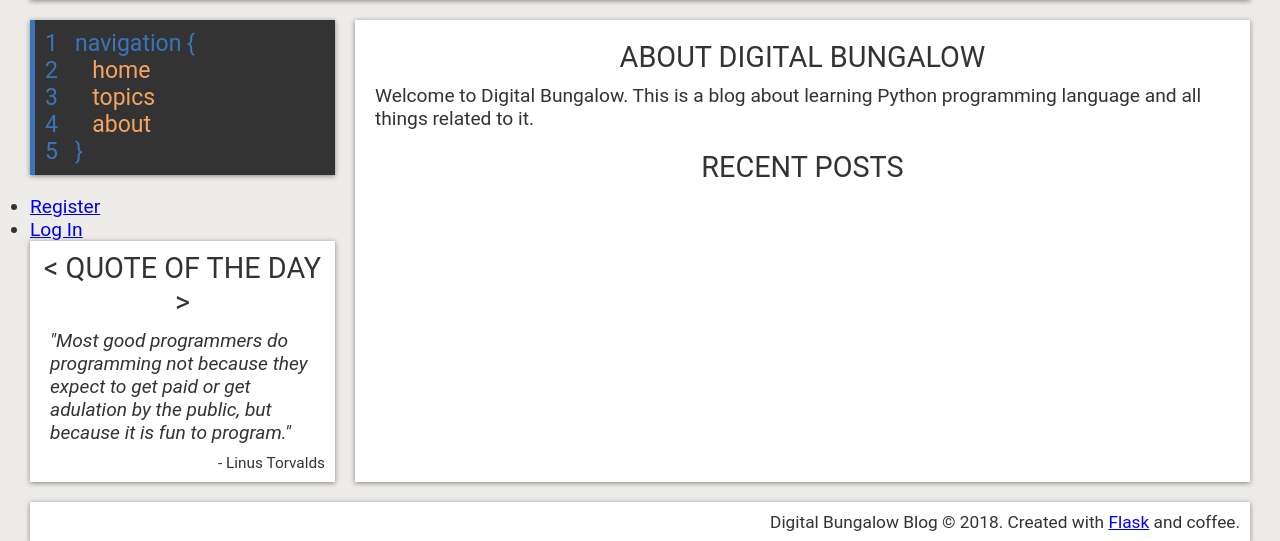
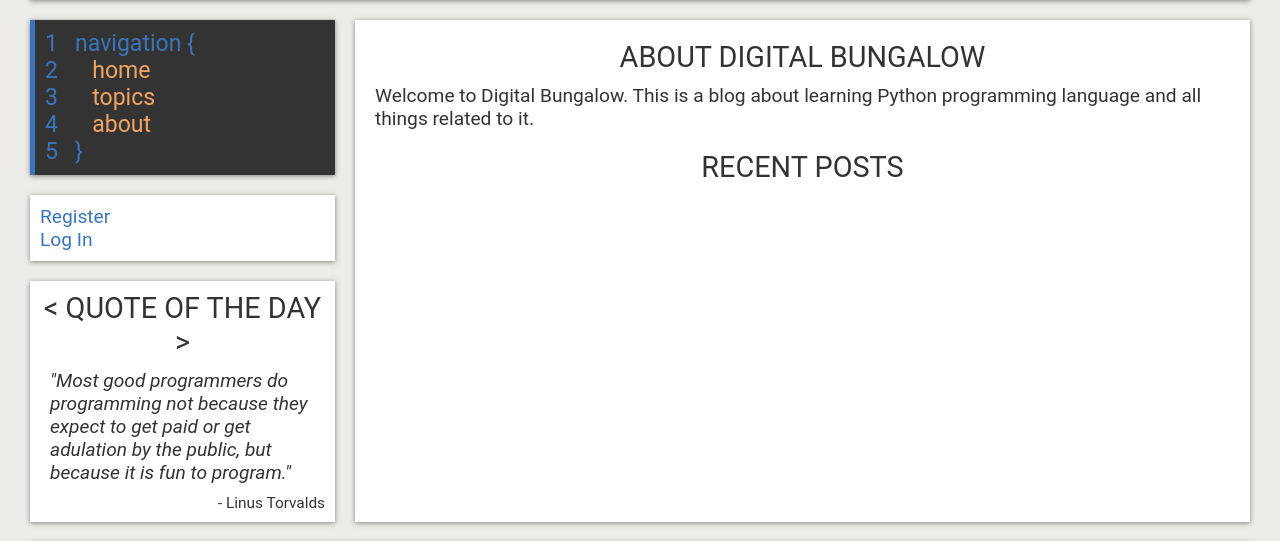
Before and after one commit to denibulkashvili/flaskblog, a Flask app: page / in a window 1280 px wide. Shown: the part 112-653 px from the top of the page. Run offline with Flask 2, Linux system fonts and the light colour scheme; some libraries are stand-ins or nearby versions; some web fonts are replaced.

Commit message:
Updated css

```diff
--- a/flaskblog/static/style.css
+++ b/flaskblog/static/style.css
@@ -122,6 +122,20 @@
 nav a:hover {
   background: var(--hover);
 }
+/* Log-Reg */
+.log-reg {
+  background: var(--primary);
+  padding: 10px;
+  box-shadow: var(--shadow);
+  margin-bottom: 20px;
+}
+.log-reg ul {
+  list-style: none;
+}
+.log-reg ul a {
+  text-decoration: none;
+  color: var(--blue);
+}
 
 /* Sidebar */
 .sidebar {
@@ -167,7 +181,10 @@
   margin: 10px 0;
 }
 
+/* Login & Register Pages */
+form {
 
+}
 
 /* Flash Messages */
 .alert {
```
